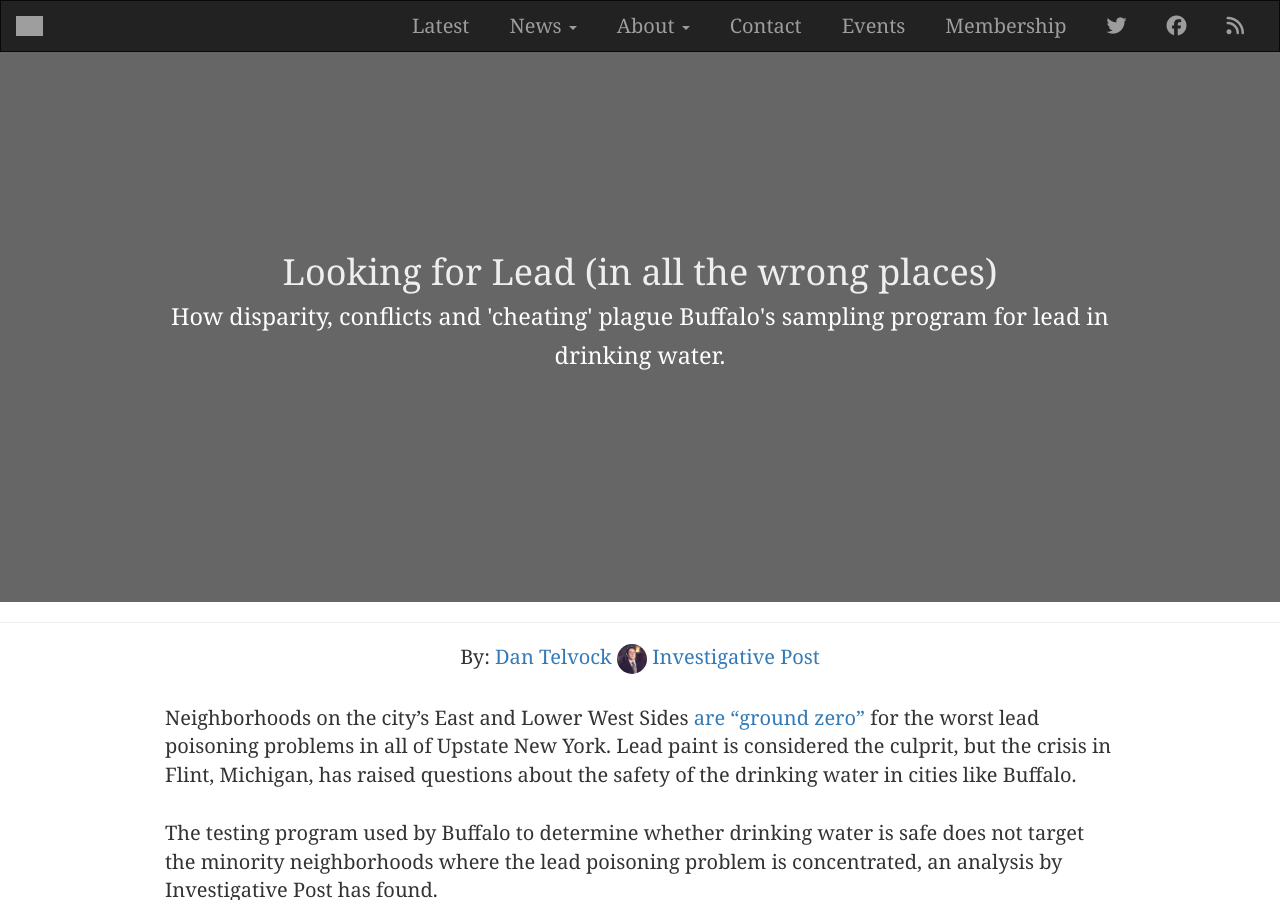
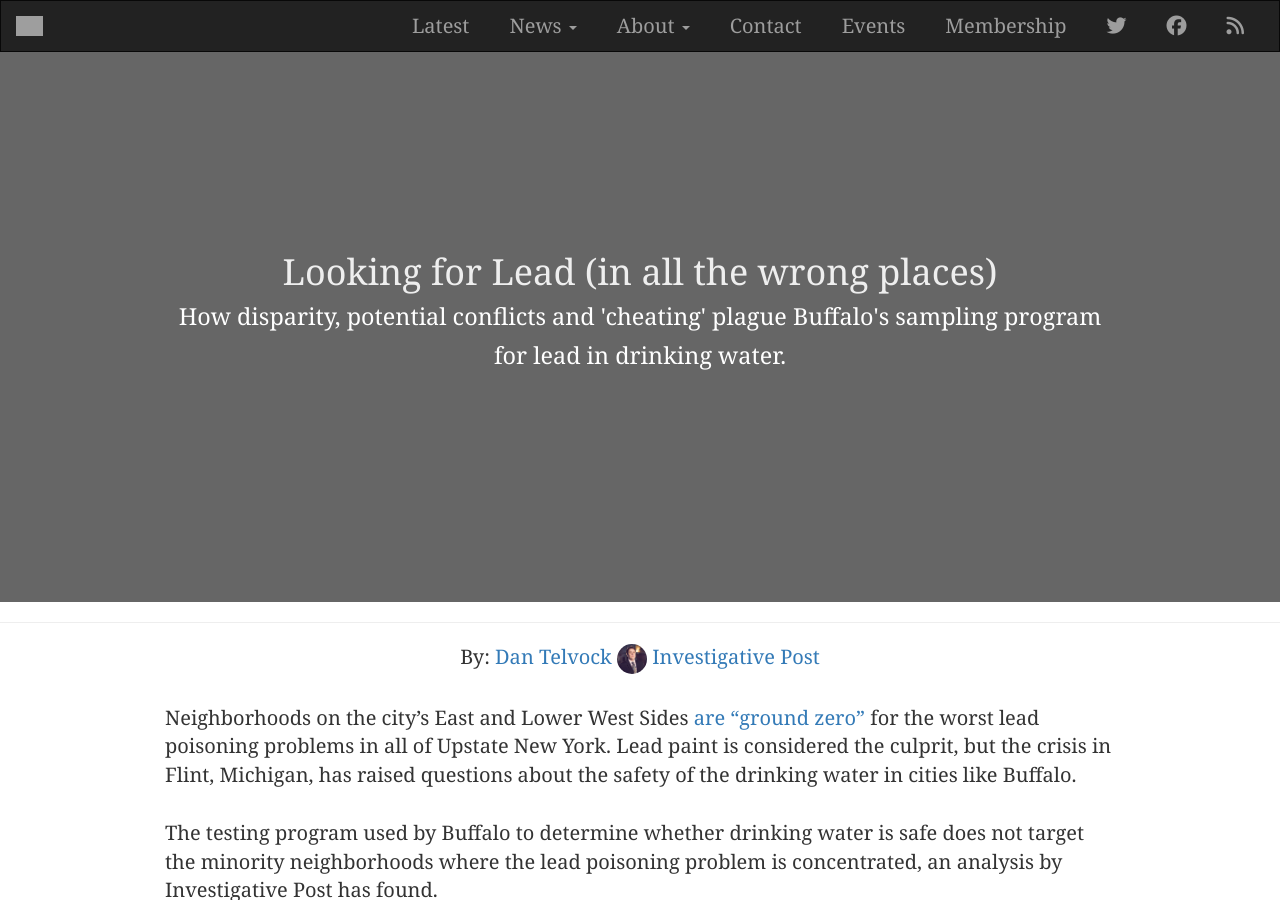
Before and after one commit to investigativepost/lead-buffalo-2016, a Jekyll site: the page built from index.md, in a window 1280 px wide and 900 px high. Built offline with Jekyll 4.4.1, drawn with Linux system fonts in a browser that asks for light colours; nearby versions of some CDN libraries; a style sheet for code colours, icons or effects is not loaded; grey boxes are pictures that could not be loaded.

Commit message:
Update intro.html

```diff
--- a/_includes/intro.html
+++ b/_includes/intro.html
@@ -1,6 +1,6 @@
 <div class="intro">
   <script src="//fast.wistia.com/embed/medias/1eaz53nrqz.jsonp" async></script><script src="//fast.wistia.com/assets/external/E-v1.js" async></script><div class="wistia_responsive_padding" style="padding:56.25% 0 0 0;position:relative;"><div class="wistia_responsive_wrapper" style="height:100%;left:0;position:absolute;top:0;width:100%;"><div class="wistia_embed wistia_async_1eaz53nrqz videoFoam=true" style="height:100%;width:100%">&nbsp;</div></div></div>
   <div class="overlay">
-    <h1>Looking for Lead (in all the wrong places)<br /><small>How disparity, conflicts and 'cheating' plague Buffalo's sampling program for lead in drinking water.</small></h1>
+    <h1>Looking for Lead (in all the wrong places)<br /><small>How disparity, potential conflicts and 'cheating' plague Buffalo's sampling program for lead in drinking water.</small></h1>
   </div><!-- /.overlay -->
 </div><!-- /.intro -->
```
